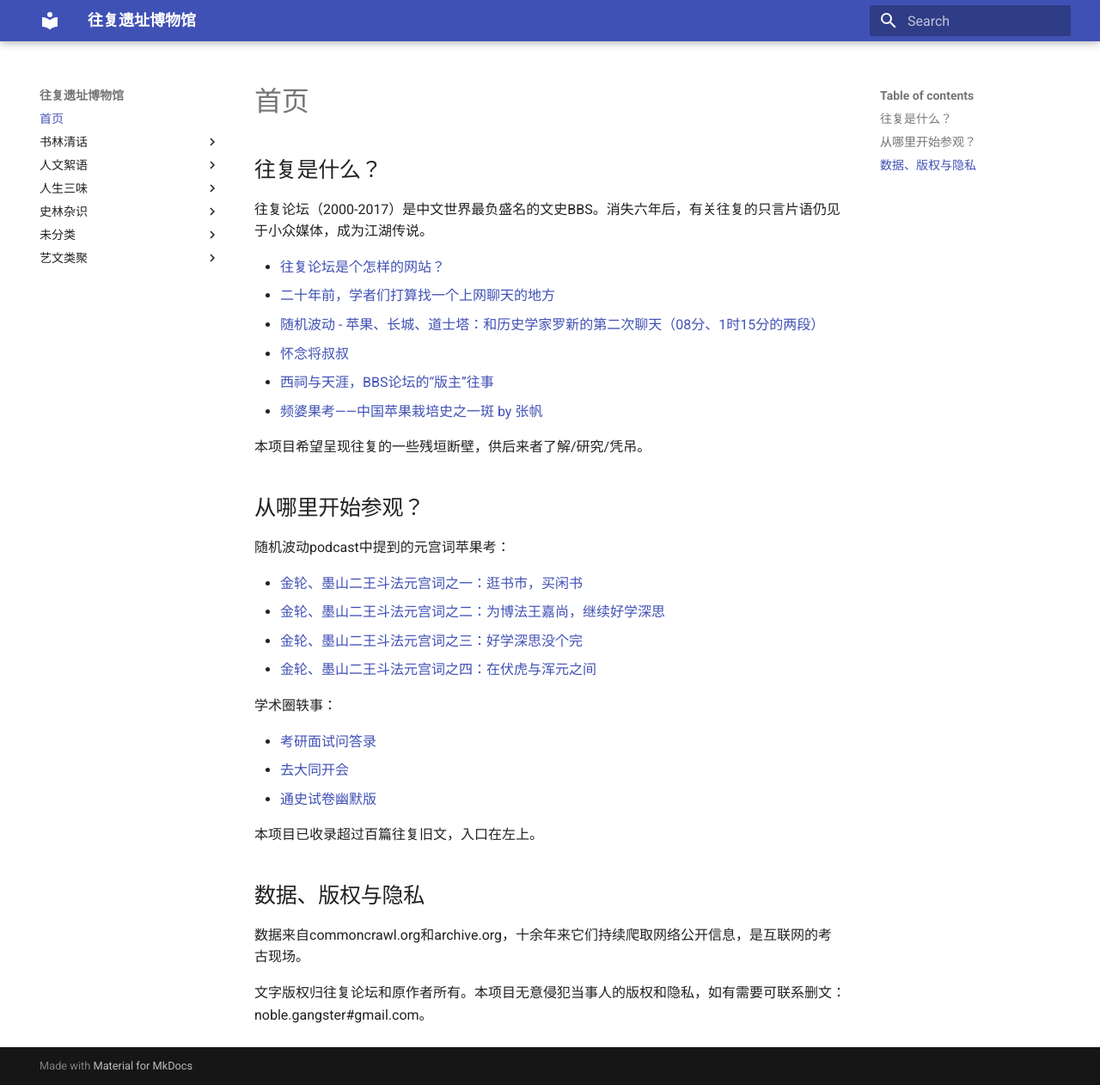
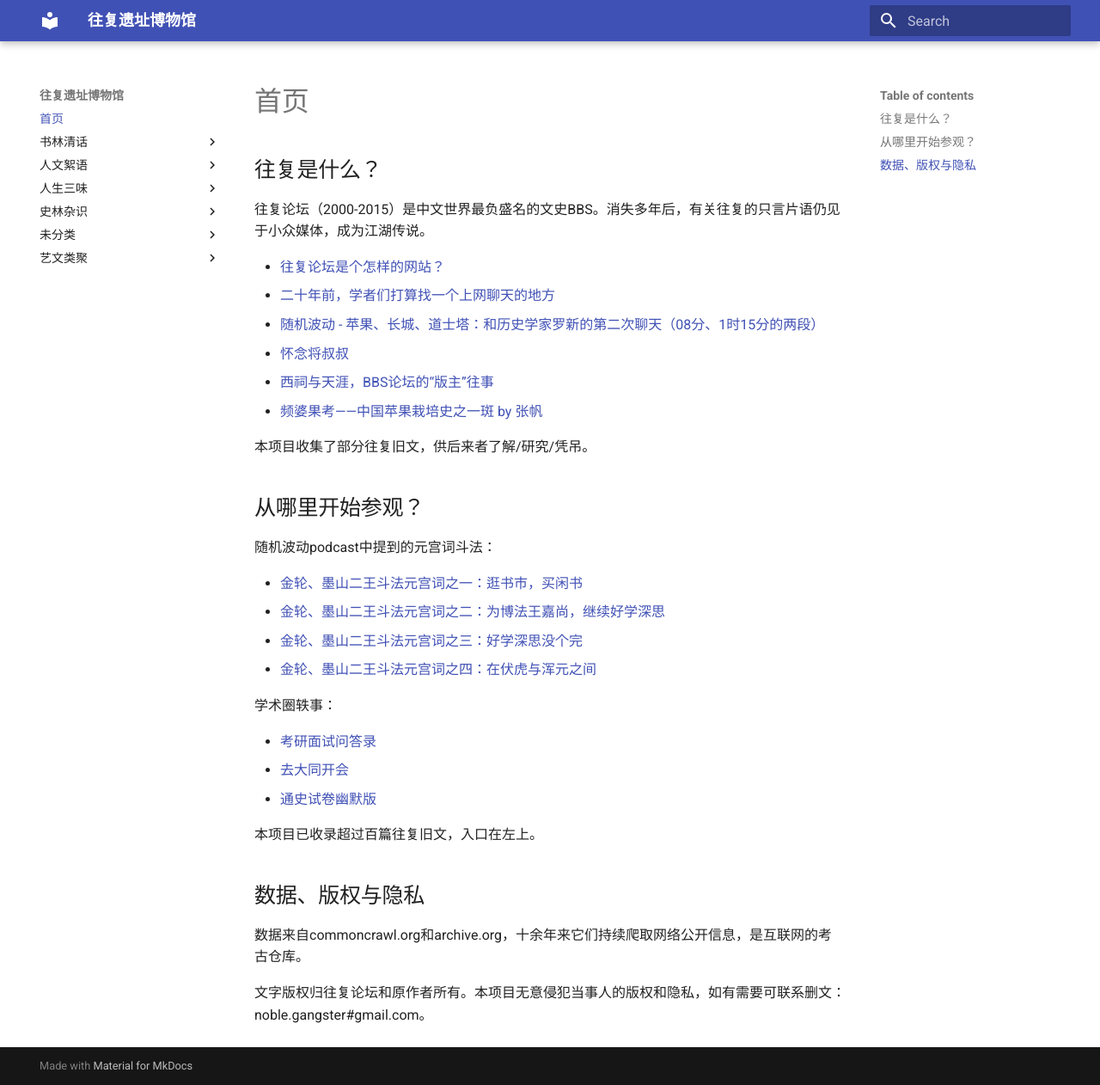
Before and after one commit to wangf-legacy/wangf-legacy.github.io, an MkDocs documentation site: the page built from docs/index.md, in a window 1280 px wide and 1262 px high. Shown: the whole window at 86% size. Built offline with MkDocs 1.6.1 and Material for MkDocs 9.7.7, drawn with Linux system fonts in a browser that asks for light colours.

Commit message:
fix: minor touches

```diff
--- a/docs/index.md
+++ b/docs/index.md
@@ -2,7 +2,7 @@
 
 ## 往复是什么？
 
-往复论坛（2000-2017）是中文世界最负盛名的文史BBS。消失六年后，有关往复的只言片语仍见于小众媒体，成为江湖传说。
+往复论坛（2000-2015）是中文世界最负盛名的文史BBS。消失多年后，有关往复的只言片语仍见于小众媒体，成为江湖传说。
 
 - [往复论坛是个怎样的网站？](https://www.zhihu.com/question/39552772)
 - [二十年前，学者们打算找一个上网聊天的地方](https://mp.weixin.qq.com/s/JfK6JZ-GPBB-jlLf0RtMZw)
@@ -11,11 +11,11 @@
 - [西祠与天涯，BBS论坛的“版主”往事](https://www.lifeweek.com.cn/article/160832)
 - [频婆果考——中国苹果栽培史之一斑 by 张帆](http://agri-history.ihns.ac.cn/scholars/zhangfan1.htm)
 
-本项目希望呈现往复的一些残垣断壁，供后来者了解/研究/凭吊。
+本项目收集了部分往复旧文，供后来者了解/研究/凭吊。
 
 ## 从哪里开始参观？
 
-随机波动podcast中提到的元宫词苹果考：
+随机波动podcast中提到的元宫词斗法：
 
 - [金轮、墨山二王斗法元宫词之一：逛书市，买闲书](书林清话/金轮、墨山二王斗法元宫词之一：逛书市，买闲书 | 墨山王.md)
 - [金轮、墨山二王斗法元宫词之二：为博法王嘉尚，继续好学深思](书林清话/金轮、墨山二王斗法元宫词之二：为博法王嘉尚，继续好学深思 | 墨山王.md)
@@ -32,6 +32,6 @@
 
 ## 数据、版权与隐私
 
-数据来自commoncrawl.org和archive.org，十余年来它们持续爬取网络公开信息，是互联网的考古现场。
+数据来自commoncrawl.org和archive.org，十余年来它们持续爬取网络公开信息，是互联网的考古仓库。
 
 文字版权归往复论坛和原作者所有。本项目无意侵犯当事人的版权和隐私，如有需要可联系删文：noble.gangster#gmail.com。
--- a/mkdocs.yml
+++ b/mkdocs.yml
@@ -1,3 +1,3 @@
 site_name: 往复遗址博物馆
-site_description: 往复论坛（2000-2017）是中文世界最负盛名的文史BBS。本项目收集了部分往复旧文，供后来者了解/研究/凭吊。
+site_description: 往复论坛（2000-2015）是中文世界最负盛名的文史BBS。本项目收集了部分往复旧文，供后来者了解/研究/凭吊。
 theme: material
```
